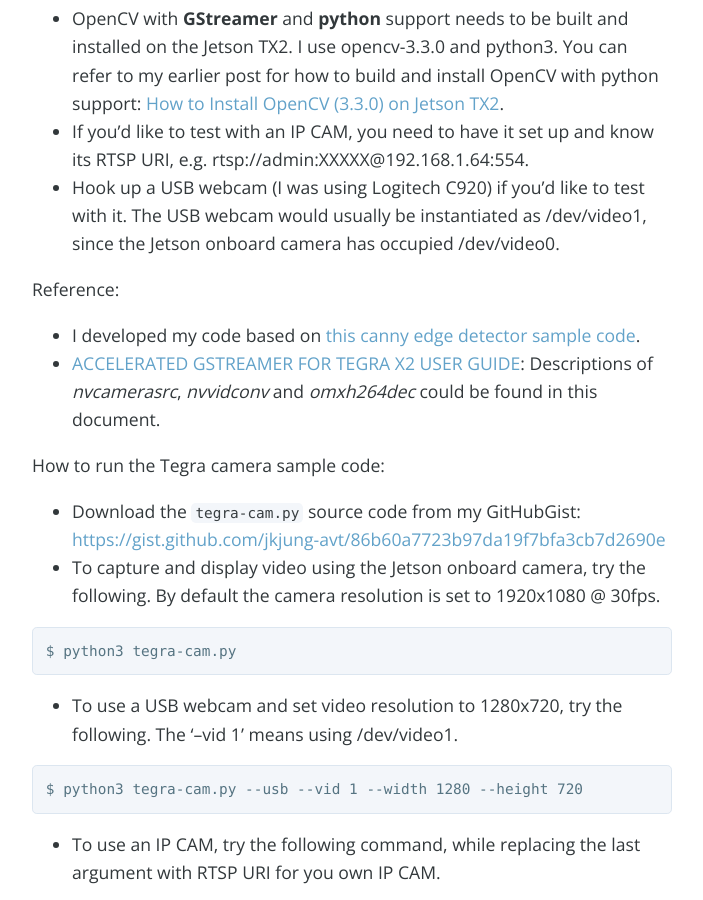
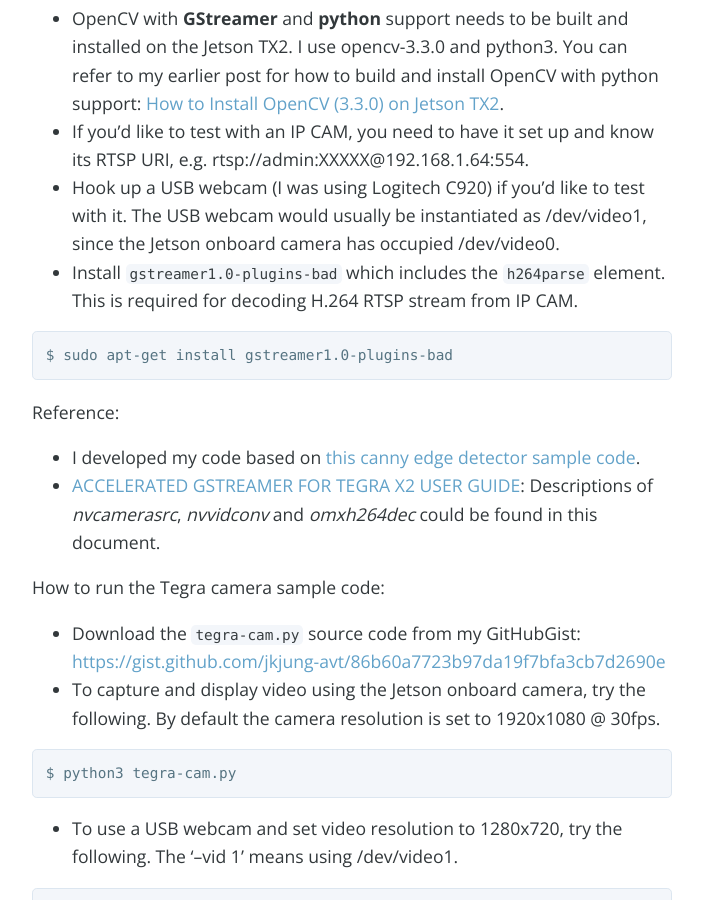
Before and after one commit to jkjung-avt/jkjung-avt.github.io, a Jekyll site: the page built from _posts/2017-10-19-tx2-camera-with-python.md, in a window 1280 px wide and 900 px high, scrolled down 601 px. Shown: the whole window, without its empty margins (288-991 px from the left). Built offline with Jekyll 4.4.1, drawn with Linux system fonts in a browser that asks for light colours; nearby versions of some CDN libraries; comment, search, counter and statistics services are not loaded.

Commit message:
Add gstreamer1.0-plugins-bad (h264parse)

````diff
--- a/_posts/2017-10-19-tx2-camera-with-python.md
+++ b/_posts/2017-10-19-tx2-camera-with-python.md
@@ -15,6 +15,11 @@ Prerequisite:
 * OpenCV with **GStreamer** and **python** support needs to be built and installed on the Jetson TX2. I use opencv-3.3.0 and python3. You can refer to my earlier post for how to build and install OpenCV with python support: [How to Install OpenCV (3.3.0) on Jetson TX2](https://jkjung-avt.github.io/opencv3-on-tx2/).
 * If you'd like to test with an IP CAM, you need to have it set up and know its RTSP URI, e.g. rtsp://admin:XXXXX@192.168.1.64:554.
 * Hook up a USB webcam (I was using Logitech C920) if you'd like to test with it. The USB webcam would usually be instantiated as /dev/video1, since the Jetson onboard camera has occupied /dev/video0.
+* Install `gstreamer1.0-plugins-bad` which includes the `h264parse` element. This is required for decoding H.264 RTSP stream from IP CAM.
+
+```shell
+$ sudo apt-get install gstreamer1.0-plugins-bad
+```
 
 Reference:
 
````
